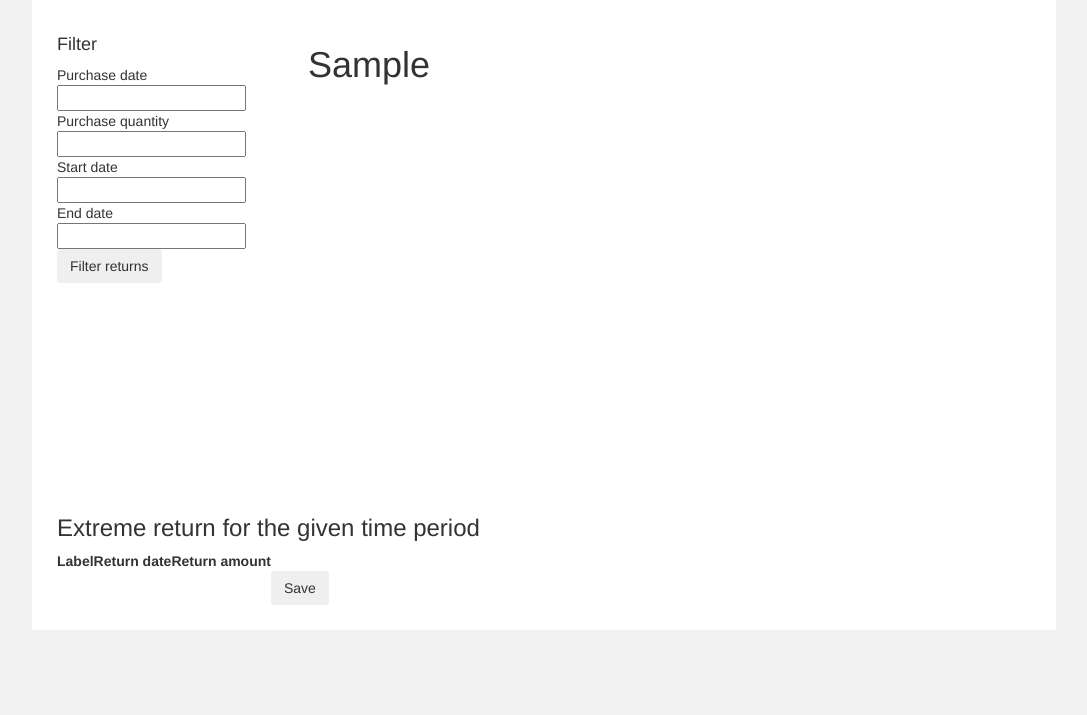
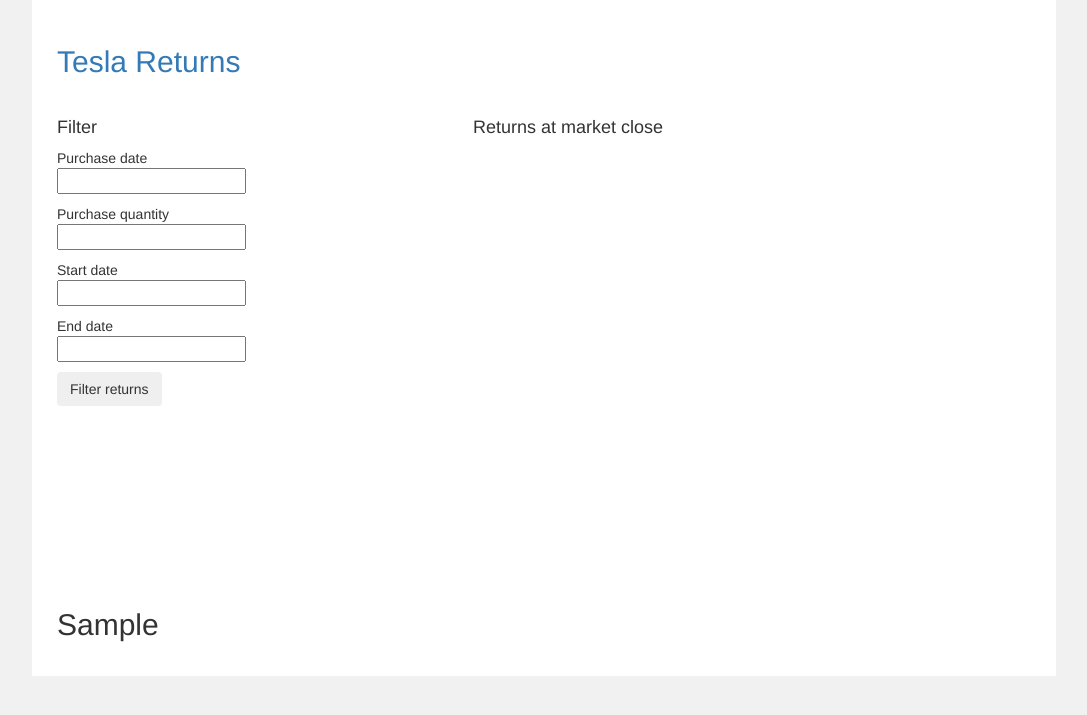
Before and after one commit to szpytf1re/tesla-test, a Django app: template core_app/templates/tesla/tesla_returns.html in a window 1280 px wide. Shown: the top 715 px of the page, without its empty margins (96-1183 px from the left). Run offline with Django 3.2, Linux system fonts and the light colour scheme; tables that the repository leaves empty hold one stand-in row (values such as "Sample post"); the template is opened without the code that fills it: values that come from a table or form of the project are taken from there, most other values are stand-ins (such as "Sample title", 1, 10 or a date in 2020); parts of the project's set-up code (start-up, migrations or seed data) failed here and were passed over; some libraries are stand-ins or nearby versions.

Commit message:
UI TWEAKS - improved UI and graph filtering

```diff
--- a/core_app/forms/filter_forms.py
+++ b/core_app/forms/filter_forms.py
@@ -6,80 +6,115 @@
 from django.forms.forms import Form
 from yahoo_finance import Share
 
-from base_util.date_util import date_today, date_weeks_ago, date_yahoo_finance_fmt
+from base_util.date_util import date_today, date_weeks_ago, date_yahoo_finance_fmt, date_weeks_from_now
 
-TSLA_START_DATE = date(2010, 6, 27)
+TSLA_START_DATE = date(2010, 6, 28)
 TSLA_SYMBOL = 'TSLA'
 
-DEFAULT_WEEKS_AGO = 4
+DEFAULT_WEEKS_DELTA = 4
 DEFAULT_PURCHASE_QUANTITY = 1
 
 
 class TeslaReturnFilterForm(Form):
     purchase_date = DateField(required=True)
-    purchase_quantity = IntegerField(required=True)
+    purchase_quantity = IntegerField(required=True, min_value=1)
 
     start_date = DateField(required=False)
     end_date = DateField(required=False)
 
-    extreme_return = None
+    max_return = None
+    min_return = None
 
     def clean(self):
         cleaned_data = super(TeslaReturnFilterForm, self).clean()
 
         start_date = cleaned_data.get('start_date')
         end_date = cleaned_data.get('end_date')
+        purchase_date = cleaned_data.get('purchase_date')
 
-        if start_date and start_date < TSLA_START_DATE:
-            raise ValidationError('Start date cannot be before %s.' % TSLA_START_DATE.strftime('%d/%m/%y'))
+        todays_date = date_today()
 
-        if end_date and end_date > date_today():
+        if purchase_date <= TSLA_START_DATE:
+            raise ValidationError('Purchase date cannot be before %s.' % TSLA_START_DATE.strftime('%m/%d/%y'))
+
+        if start_date and start_date <= TSLA_START_DATE:
+            raise ValidationError('Start date cannot be before %s.' % TSLA_START_DATE.strftime('%m/%d/%y'))
+
+        if end_date and end_date > todays_date:
             raise ValidationError('End date cannot be in the future.')
 
         if start_date and end_date and end_date < start_date:
-            raise ValidationError('Start date must be after end date.')
+            raise ValidationError('Start date must be before end date.')
+
+        if purchase_date >= todays_date:
+            raise ValidationError('Purchase date must be before today.')
+
+        if start_date and purchase_date > start_date:
+            raise ValidationError('Start date must be after purchase date.')
+
+        if end_date and purchase_date >= end_date:
+            raise ValidationError('End date must be after purchase date.')
 
         return cleaned_data
 
     def filter(self):
-        start_date = date_weeks_ago(DEFAULT_WEEKS_AGO)
+        # Defaults
+        start_date = date_weeks_ago(DEFAULT_WEEKS_DELTA)
         end_date = date_today()
+        purchase_date = start_date
+        purchase_quantity = DEFAULT_PURCHASE_QUANTITY
 
         if self.is_valid():
-            if self.cleaned_data['start_date']:
+            purchase_date = self.cleaned_data['purchase_date']
+            purchase_quantity = self.cleaned_data['purchase_quantity']
+
+            # Both start and end date inputs provided
+            if self.cleaned_data['start_date'] and self.cleaned_data['end_date']:
                 start_date = self.cleaned_data['start_date']
-
-            if self.cleaned_data['end_date']:
                 end_date = self.cleaned_data['end_date']
 
-            purchase_date = self.cleaned_data['purchase_date']
-            purchase_quantity = self.cleaned_data['purchase_quantity']
-        else:
-            purchase_date = start_date
-            purchase_quantity = DEFAULT_PURCHASE_QUANTITY
+            # Only start date input provided
+            elif self.cleaned_data['start_date'] and not self.cleaned_data['end_date']:
+                start_date = self.cleaned_data['start_date']
+                end_date = min(date_weeks_from_now(DEFAULT_WEEKS_DELTA, date_in=start_date), date_today())
 
+            # Only end date input provided
+            elif self.cleaned_data['end_date'] and not self.cleaned_data['start_date']:
+                end_date = self.cleaned_data['end_date']
+                start_date = max(date_weeks_ago(DEFAULT_WEEKS_DELTA, date_in=end_date), purchase_date)
+
+        # Convert dates to yahoo finance strings
         start_date_str = date_yahoo_finance_fmt(start_date)
         end_date_str = date_yahoo_finance_fmt(end_date)
         purchase_date_str = date_yahoo_finance_fmt(purchase_date)
 
+        # Pull down data from API
         tsla = Share(TSLA_SYMBOL)
         purchase_data = tsla.get_historical(purchase_date_str, purchase_date_str)
         historical_data = tsla.get_historical(start_date_str, end_date_str)
 
-        # Reverse historical data so that the first index holds data from the start date
+        # Reverse historical data so that it is ordered by date ascending
         historical_data = historical_data[::-1]
 
         purchase_close = Decimal(purchase_data[0]['Close'])
 
         returns_data = list()
 
+        # Extract required historical data
         for data in historical_data:
+            # Calculate return for given day
             day_return = (Decimal(data['Close']) - purchase_close) * purchase_quantity
+
             day_data = (day_return, data['Date'])
             returns_data.append(day_data)
 
-            if not self.extreme_return or day_data[0] > self.extreme_return[0]:
-                self.extreme_return = day_data
+            # Set max return
+            if not self.max_return or day_data[0] > self.max_return[0]:
+                self.max_return = day_data
+
+            # Set min return
+            if not self.min_return or day_data[0] < self.min_return[0]:
+                self.min_return = day_data
 
         return returns_data
 
--- a/core_app/forms/model_forms.py
+++ b/core_app/forms/model_forms.py
@@ -6,8 +6,12 @@
 class TeslaReturnForm(ModelForm):
     def __init__(self, return_date, return_amount, *args, **kwargs):
         super(TeslaReturnForm, self).__init__(*args, **kwargs)
+
         self.fields['return_date'].initial = return_date
         self.fields['return_amount'].initial = return_amount
+
+        self.fields['return_date'].disabled = True
+        self.fields['return_amount'].disabled = True
 
     class Meta(object):
         model = TeslaReturn
--- a/core_app/models/returns.py
+++ b/core_app/models/returns.py
@@ -7,3 +7,6 @@
     return_date = DateField()
     return_amount = DecimalField(max_digits=20, decimal_places=10)
     created_date = DateTimeField(auto_now_add=True)
+
+    class Meta(object):
+        db_table = 'tesla_return'
--- a/core_app/templates/base.html
+++ b/core_app/templates/base.html
@@ -4,14 +4,9 @@
 <head>
     <title>Tesla Test</title>
 
-    <!-- FONTS -->
-    <link href='//fonts.googleapis.com/css?family=Raleway:300,400,600' rel='stylesheet' type='text/css'>
-    <link href='//fonts.googleapis.com/css?family=Abel' rel='stylesheet' type='text/css'>
-    <link href='//fonts.googleapis.com/css?family=Montserrat:400,700' rel='stylesheet' type='text/css'>
-    <link href='//fonts.googleapis.com/css?family=Libre+Baskerville:400,700' rel='stylesheet' type='text/css'>
-
     <!-- CSS -->
     <link href="https://maxcdn.bootstrapcdn.com/bootstrap/3.3.7/css/bootstrap.min.css" rel="stylesheet">
+    <link href="//code.jquery.com/ui/1.12.1/themes/base/jquery-ui.css" rel="stylesheet">
 
     <!-- INLINE FOR PURPOSES OF TEST. NOTE: NOT PRODUCTION READY -->
     <style>
@@ -19,11 +14,44 @@
             background-color: #f1f1f1;
         }
 
+        .header {
+            margin-bottom: 20px;
+        }
+
         #content-wrapper {
             width: 80%;
             margin: 0 auto;
             background-color: #ffffff;
             padding: 25px;
+        }
+
+        .home-filter-table td {
+            padding-right: 15px;
+            padding-top: 15px;
+        }
+
+        .graph-container-wrapper {
+            width: 550px;
+            height: 450px;
+            margin: 0 auto;
+            text-align: center;
+        }
+
+        .input-wrapper {
+            margin-top: 10px;
+        }
+
+        .extreme-returns-wrapper {
+            margin-top: 30px;
+        }
+
+        .extreme-returns-table {
+            margin-top: 20px;
+        }
+
+        .extreme-returns-table td {
+            padding-right: 20px;
+            padding-top: 15px;
         }
     </style>
 
@@ -36,6 +64,13 @@
 <body>
 
 <div id="content-wrapper">
+    <div class="row header">
+        <div class="col-sm-12">
+            <h2>
+                <a href="{% url 'tesla_home' %}">Tesla Returns</a>
+            </h2>
+        </div>
+    </div>
     {% block content %}
     {% endblock %}
 </div>
--- a/core_app/templates/tesla/tesla_returns.html
+++ b/core_app/templates/tesla/tesla_returns.html
@@ -13,67 +13,97 @@
         <div class="col-sm-3">
             <h4>Filter</h4>
             <form action="" method="get">
-                <div>
+
+                {{ filter_form.non_field_errors }}
+
+                <div class="input-wrapper">
                     {{ filter_form.purchase_date.errors }}
                     {{ filter_form.purchase_date.label }}
                     {{ filter_form.purchase_date }}
                 </div>
 
-                <div>
+                <div class="input-wrapper">
                     {{ filter_form.purchase_quantity.errors }}
                     {{ filter_form.purchase_quantity.label }}
                     {{ filter_form.purchase_quantity }}
                 </div>
 
-                <div>
+                <div class="input-wrapper">
                     {{ filter_form.start_date.errors }}
                     {{ filter_form.start_date.label }}
                     {{ filter_form.start_date }}
                 </div>
 
-                <div>
+                <div class="input-wrapper">
                     {{ filter_form.end_date.errors }}
                     {{ filter_form.end_date.label }}
                     {{ filter_form.end_date }}
                 </div>
 
-                <div>
+                <div class="input-wrapper">
                     <input type="submit" class="btn" value="Filter returns"/>
                 </div>
             </form>
         </div>
-        <div class="col-sm-9">
-            {% if save_msg %}<h1>{{ save_msg }}</h1>{% endif %}
-            {% if error_msg %}<h1>{{ error_msg }}</h1>{% endif %}
-            <div id="container" style="width: 550px; height: 400px; margin: 0 auto"></div>
+        <div class="col-sm-9 graph-container-wrapper">
+            <h4>Returns at market close</h4>
+
+            {% if error_msg %}<h2>{{ error_msg }}</h2>{% endif %}
+
+            {% if not returns_data %}
+                No data for the given filter selection.
+            {% endif %}
+            <div id="graph-container"></div>
         </div>
     </div>
 
     <!-- SAVE EXTREME RETURN -->
-    <div class="row">
+    {% if returns_data %}
+        <div class="row extreme-returns-wrapper">
             <div class="col-sm-12">
-            <h3>Extreme return for the given time period</h3>
+                {% if save_msg %}
+                    <h2>{{ save_msg }}</h2>
+                {% else %}
+                    <h4>Extreme returns for the given time period</h4>
+                    <p>
+                        Please enter a label to save the most extreme returns for this time period.
+                    </p>
+
                     <form action="" method="post">
+
+                        {{ max_return_form.non_field_errors }}
+
                         {% csrf_token %}
-                <table>
+                        <table class="extreme-returns-table">
                             <tr>
-                    <th>Label</th>
                             <th>Return date</th>
                             <th>Return amount</th>
-                    <th></th>
                             </tr>
                             <tr>
                                 <td>
-                            {{ extreme_return_form.label.errors }}
-                            {{ extreme_return_form.label }}
+                                    {{ max_return_form.return_date.errors }}
+                                    {{ max_return_form.return_date }}
                                 </td>
                                 <td>
-                            {{ extreme_return_form.return_date.errors }}
-                            {{ extreme_return_form.return_date }}
+                                    {{ max_return_form.return_amount.errors }}
+                                    {{ max_return_form.return_amount }}
+                                </td>
+                            </tr>
+                            <tr>
+                                <td>
+                                    {{ min_return_form.return_date.errors }}
+                                    {{ min_return_form.return_date }}
                                 </td>
                                 <td>
-                            {{ extreme_return_form.return_amount.errors }}
-                            {{ extreme_return_form.return_amount }}
+                                    {{ min_return_form.return_amount.errors }}
+                                    {{ min_return_form.return_amount }}
+                                </td>
+                            </tr>
+
+                            <tr>
+                                <td>
+                                    {{ min_return_form.label.errors }}
+                                    {{ min_return_form.label }}
                                 </td>
                                 <td>
                                     <input type="submit" class="btn" value="Save"/>
@@ -81,11 +111,20 @@
                             </tr>
                         </table>
                     </form>
+                {% endif %}
             </div>
         </div>
+    {% endif %}
 {% endblock %}
 
 {% block bodyjs %}
+    $( function() {
+        $( "#id_purchase_date" ).datepicker();
+        $( "#id_start_date" ).datepicker();
+        $( "#id_end_date" ).datepicker();
+    });
+
+    {% if returns_data %}
         function drawChart() {
            // Define the chart to be drawn.
            var data = new google.visualization.DataTable();
@@ -98,7 +137,7 @@
            ]);
 
            // Set chart options
-       var options = {'title' : 'Returns at market close',
+           var options = {
               hAxis: {
                  title: 'Date'
               },
@@ -111,8 +150,9 @@
            };
 
            // Instantiate and draw the chart.
-       var chart = new google.visualization.LineChart(document.getElementById('container'));
+           var chart = new google.visualization.LineChart(document.getElementById('graph-container'));
            chart.draw(data, options);
         }
         google.charts.setOnLoadCallback(drawChart);
+    {% endif %}
 {% endblock %}
--- a/webconf/urls.py
+++ b/webconf/urls.py
@@ -1,5 +1,4 @@
 from django.conf.urls import url
-from django.contrib import admin
 
 from core_app.views.tesla_return_views import TeslaHomeView, TeslaReturnsView
 
```
Also changed, not shown: base_util/date_util.py (+18 -3 lines), core_app/templates/tesla/tesla_home.html (+22 -14 lines), core_app/views/tesla_return_views.py (+11 -5 lines), webconf/settings.py (+0 -12 lines), core_app/migrations/0003_auto_20170219_0817.py (added). Lines whose indentation alone changed are shown as unchanged.
